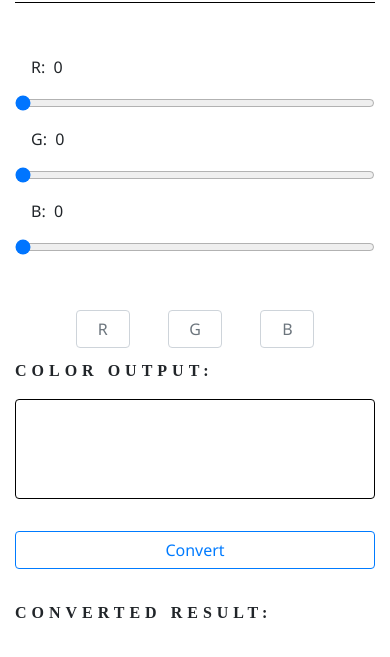
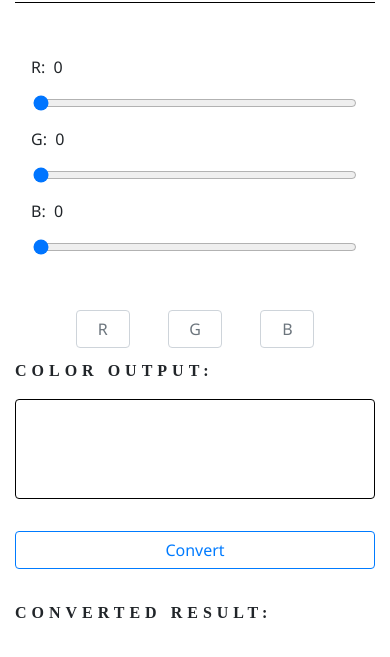
Before and after one commit to Y1a2s3h4/RGB-to-Hex-Color-Converter, a plain HTML site: page index.html in a window 390 px wide. Shown: the part 83-740 px from the top of the page. Drawn offline with nearby package versions, Linux system fonts and the light colour scheme.

Commit message:
removed form-control-range class

```diff
--- a/css/App.css
+++ b/css/App.css
@@ -47,6 +47,9 @@ input.form-control {
   text-align: center;
   margin: 2.2rem;
 }
+input.form-control-range {
+  width: auto !important;
+}
 .text-left,
 #result_box {
   margin: auto;
@@ -87,12 +90,15 @@ input.form-control {
 }
 
 @media (min-width: 280px) and (max-width: 768px) {
+  input.form-control-range {
+    width: auto !important;
+  }
   .heading {
     font-size: 1.5rem;
   }
   .range {
     transform: rotate(0deg);
-    width: 90%;
+    width: 90% !important;
   }
   .range_group {
     display: flex;
--- a/index.html
+++ b/index.html
@@ -25,7 +25,7 @@
           <input
             type="range"
             id="range_R"
-            class="form-control-range range"
+            class="range"
             min="0"
             max="255"
             step="1"
@@ -35,7 +35,7 @@
           <input
             type="range"
             id="range_G"
-            class="form-control-range range"
+            class="range"
             min="0"
             max="255"
             step="1"
@@ -45,7 +45,7 @@
           <input
             type="range"
             id="range_B"
-            class="form-control-range range"
+            class="range"
             min="0"
             max="255"
             step="1"
--- a/js/App.js
+++ b/js/App.js
@@ -10,6 +10,7 @@ const greenValue = document.querySelector("#G_value");
 const blueValue = document.querySelector("#B_value");
 const result = document.querySelector("#result");
 const convert = document.querySelector(".btn");
+
 rangeRed.addEventListener("input", () => {
   rangeValueRed.textContent = rangeRed.value;
   colorOutput.style.background = `rgb(${rangeRed.value},${rangeGreen.value},${rangeBlue.value})`;
```
